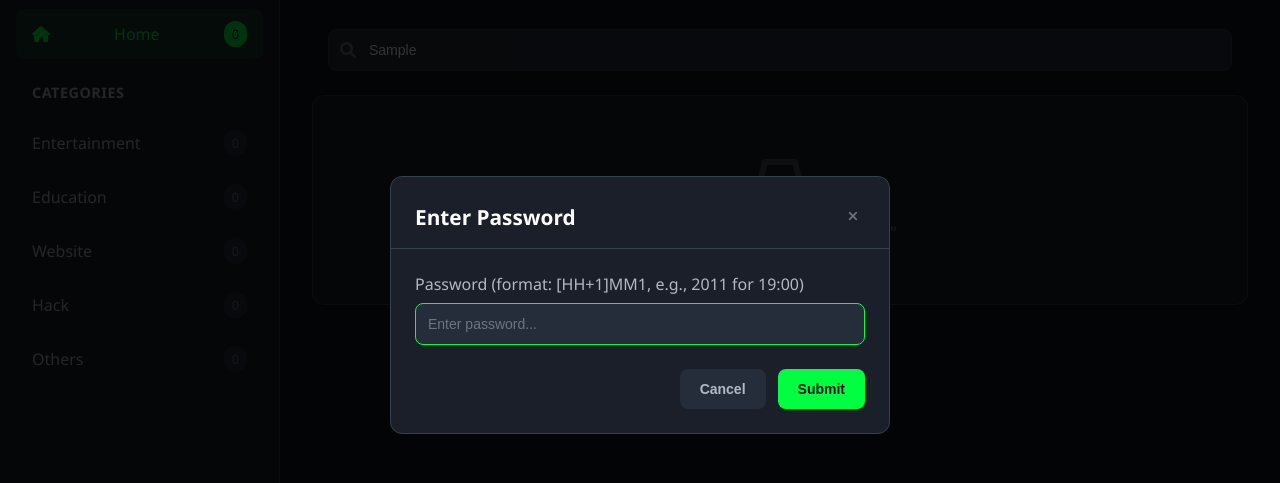
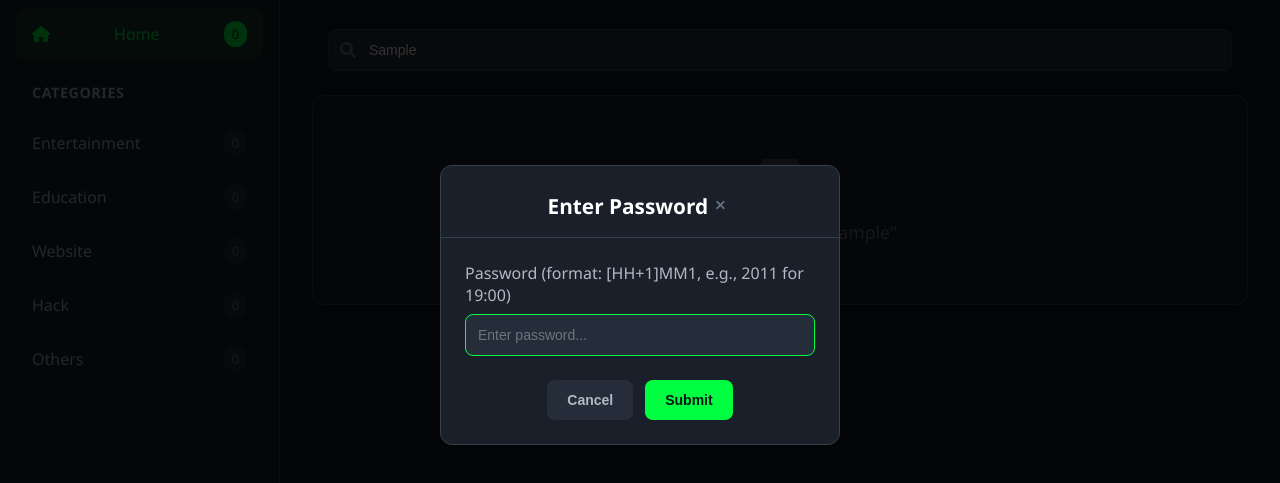
Before and after one commit to pratik11500/CloudVault2-web, a website: page public/index.html in a window 1280 px wide. Both pictures are taken after typing "Sample" into the empty fields and a click on the button "Add Post". Shown: the part 95-578 px from the top of the page. Drawn offline with Linux system fonts and the light colour scheme; no server answers.

Commit message:
Update styles.css

```diff
--- a/public/styles.css
+++ b/public/styles.css
@@ -375,7 +375,7 @@ body {
     border: 1px solid var(--border-color);
     border-radius: 12px;
     width: 90%;
-    max-width: 500px;
+    max-width: 400px;
     max-height: 90vh;
     overflow-y: auto;
     animation: slideIn 0.3s ease;
@@ -394,7 +394,7 @@ body {
 
 .modal-header {
     display: flex;
-    justify-content: space-between;
+    justify-content: center;
     align-items: center;
     padding: 24px 24px 16px;
     border-bottom: 1px solid var(--border-color);
@@ -469,7 +469,7 @@ form {
 .form-actions {
     display: flex;
     gap: 12px;
-    justify-content: flex-end;
+    justify-content: center;
     margin-top: 24px;
 }
 
```
